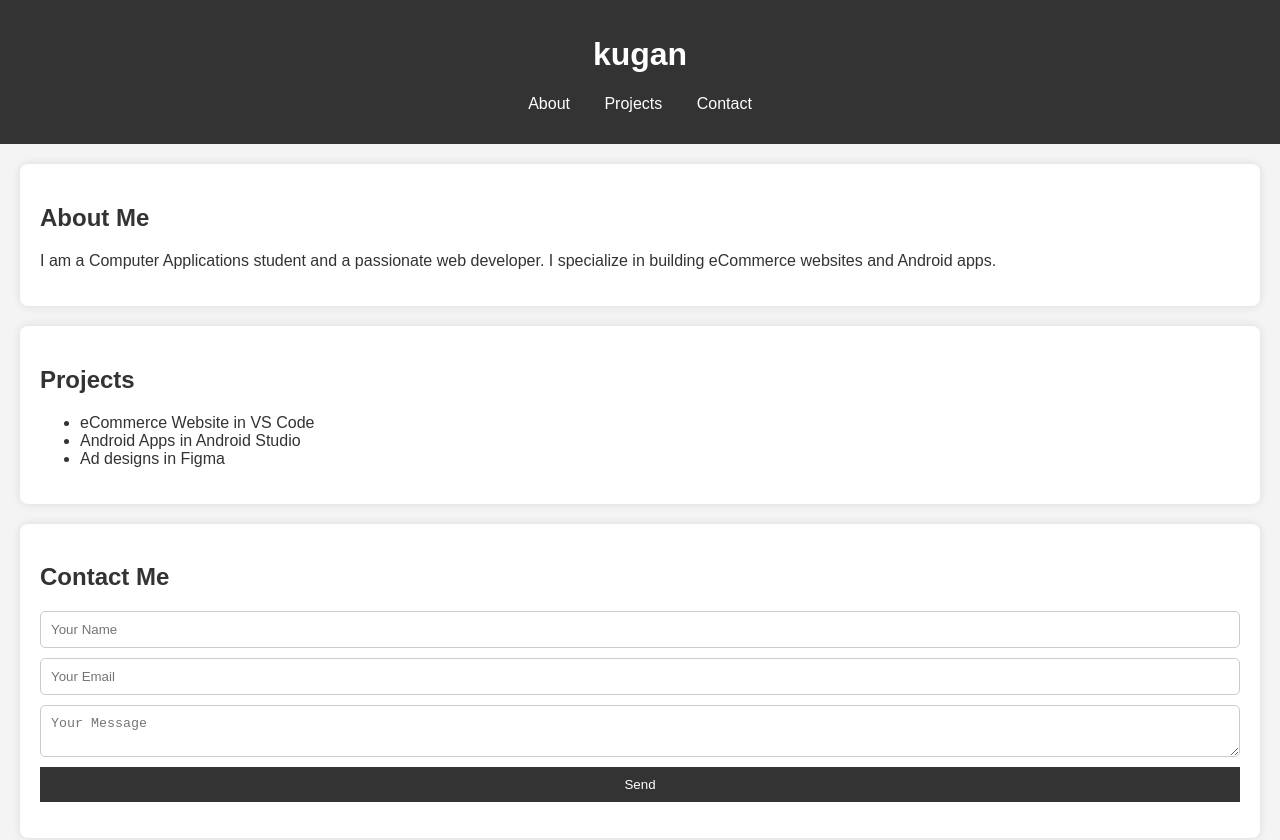
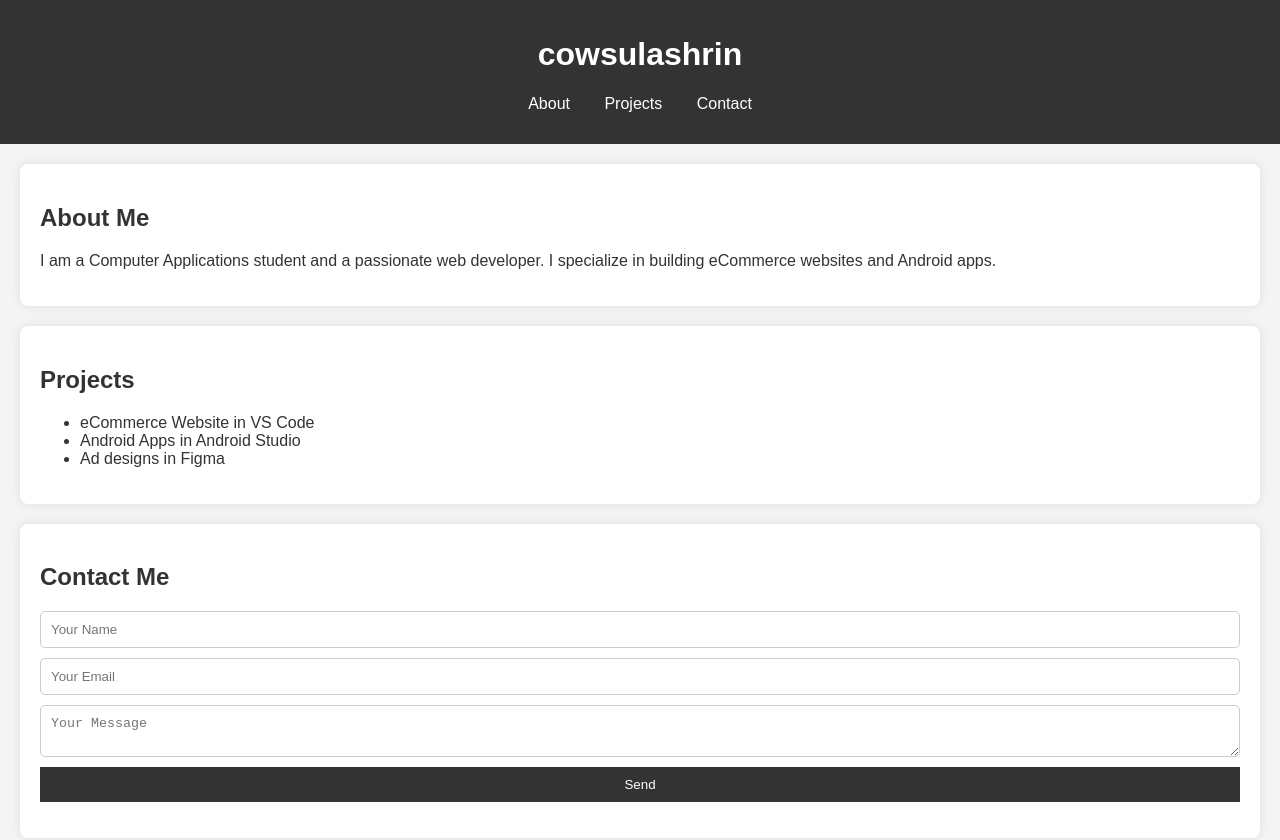
Before and after one commit to cowsulashrin/Personal-portfolio, a plain HTML site: page index.html in a window 1280 px wide. Drawn offline with Linux system fonts and the light colour scheme; a script that the page names is missing.

Commit message:
Update index.html

```diff
--- a/index.html
+++ b/index.html
@@ -3,12 +3,12 @@
 <head>
     <meta charset="UTF-8">
     <meta name="viewport" content="width=device-width, initial-scale=1.0">
-    <title>kugan| Personal Website</title>
+    <title>cowsulashrin| Personal Website</title>
     <link rel="stylesheet" href="style.css">
 </head>
 <body>
     <header>
-        <h1>kugan</h1>
+        <h1>cowsulashrin</h1>
         <nav>
             <ul>
                 <li><a href="#about">About</a></li>
```
